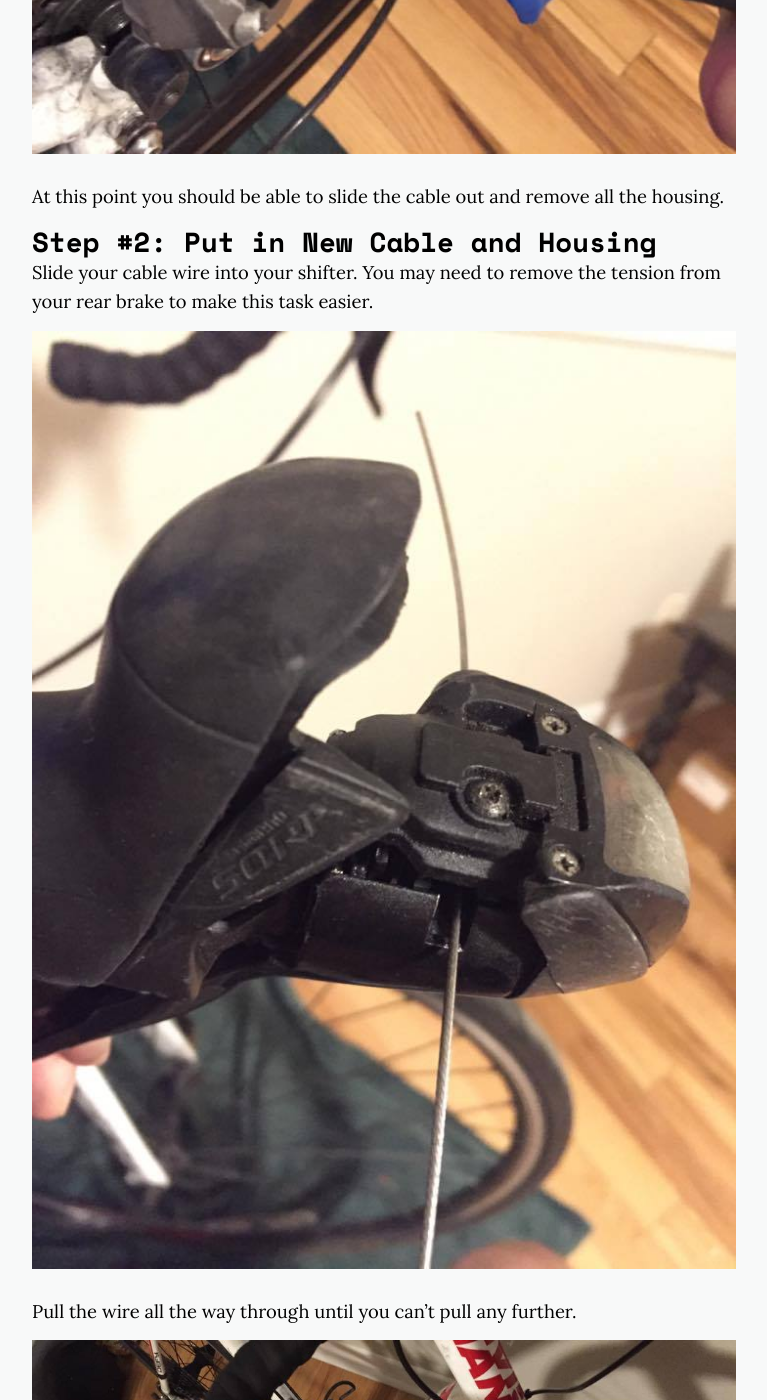
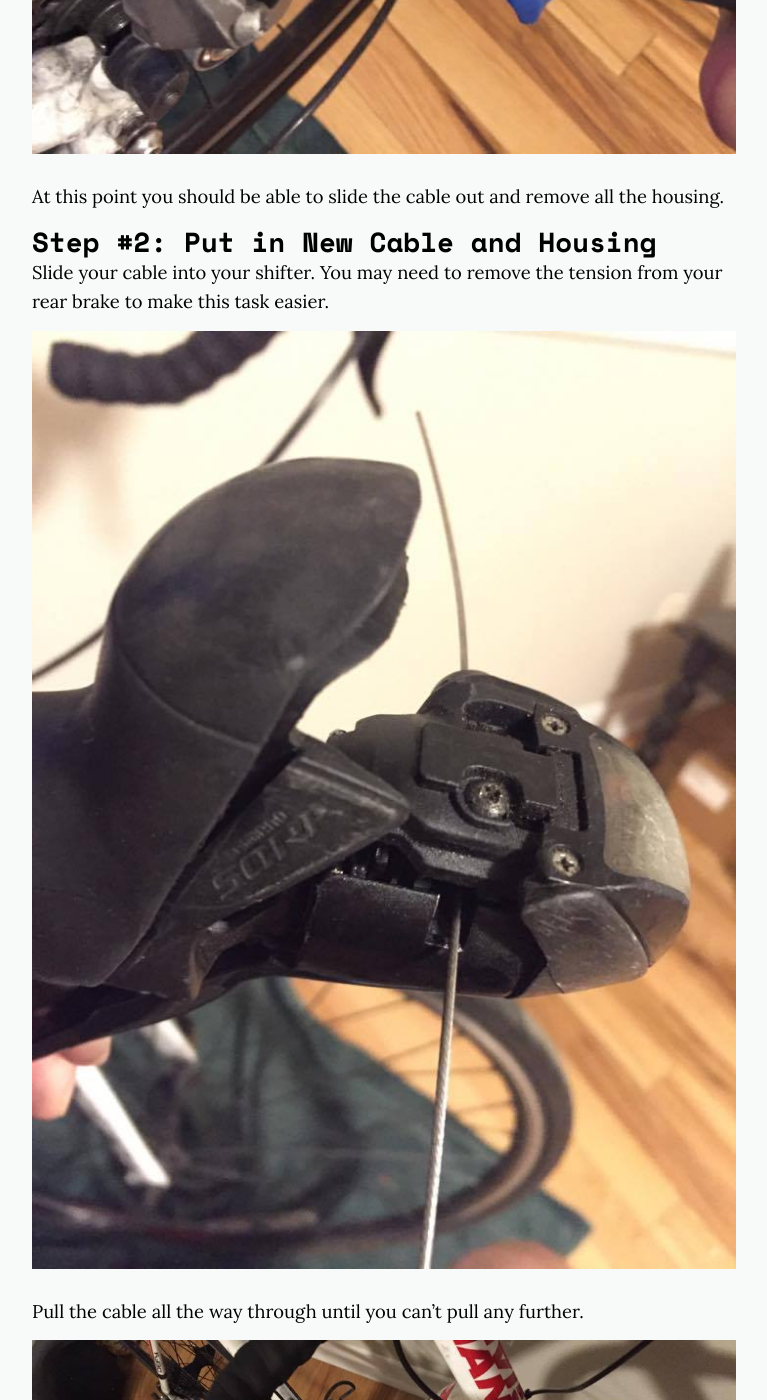
Before and after one commit to adrielklein/test-site, a Jekyll site: the page built from _posts/2017-06-11-fix-shifting.markdown, in a window 1280 px wide and 1400 px high, scrolled down 5166 px. Shown: the whole window, without its empty margins (256-1023 px from the left). Built offline with Jekyll 4.4.1, drawn with Linux system fonts in a browser that asks for light colours; nearby versions of some CDN libraries; some of the changed text lies outside the part shown.

Commit message:
fix typos

```diff
--- a/_posts/2017-06-11-fix-shifting.markdown
+++ b/_posts/2017-06-11-fix-shifting.markdown
@@ -21,7 +21,7 @@ I've had this problem in the past and have also seen it happen to friends. It's
 
 ## Required Tools/Parts
 1. Shift Cable (~$5)
-1. Shift Cable Housing (Skinny black tube thing that wire goes through) (~$5)
+1. Shift Cable Housing (Skinny black tube thing that cable goes through) (~$5)
 1. [Wire Cutters](https://www.amazon.com/Park-Tool-Professional-Housing-Cutter/dp/B0047VQEGM) (~$35)
 1. Allen Wrench (~$10)
 1. Housing Caps (<$1)
@@ -41,11 +41,11 @@ At this point you should be able to slide the cable out and remove all the housi
 
 ## Step #2: Put in New Cable and Housing
 
-Slide your cable wire into your shifter. You may need to remove the tension from your rear brake to make this task easier.
+Slide your cable into your shifter. You may need to remove the tension from your rear brake to make this task easier.
 
 <img src="{{ base.url }}/adventures/assets/images/wire-shifter.jpg" width="100%">
 
-Pull the wire all the way through until you can't pull any further.
+Pull the cable all the way through until you can't pull any further.
 
 <img src="{{ base.url }}/adventures/assets/images/pull-wire.jpg" width="100%">
 
@@ -53,11 +53,11 @@ Next, you need to cut your new housing so that its length matches the old one.
 
 <img src="{{ base.url }}/adventures/assets/images/match-length.jpg" width="100%">
 
-Put on a housing caps to both ends of the housing.
+Put on housing caps to both ends of the cable housing.
 
 <img src="{{ base.url }}/adventures/assets/images/housing-caps.jpg" width="100%">
 
-Slide your housing onto the wire and place the end of it into the housing stop.
+Slide your housing onto the cable and place the end of it into the housing stop.
 
 <img src="{{ base.url }}/adventures/assets/images/housing-stop.jpg" width="100%">
 
@@ -85,14 +85,14 @@ Make sure shifting is happening smoothly and keep adjusting until you get it rig
 
 ## Step #4: Finish Up
 
-Cut the end of the wire. You don't want it to be too long, but not too short either.
+Cut the end of the cable. You don't want it to be too long, but not too short either.
 
 <img src="{{ base.url }}/adventures/assets/images/cut-end.jpg" width="100%">
 
 Find your cable cap. It should look like this.
 <img src="{{ base.url }}/adventures/assets/images/crimp.jpg" width="100%">
 
-Put on your cable cap and squash it with the flat part of the wire cutters.
+Put on your cable cap and squash it with the flat part of the cable cutters.
 <img src="{{ base.url }}/adventures/assets/images/squash-crimp.jpg" width="100%">
 
 <img src="{{ base.url }}/adventures/assets/images/final-product.jpg" width="100%">
```
